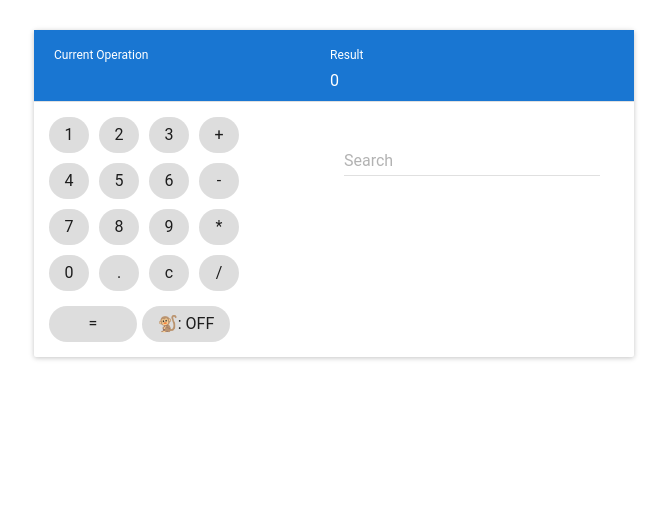
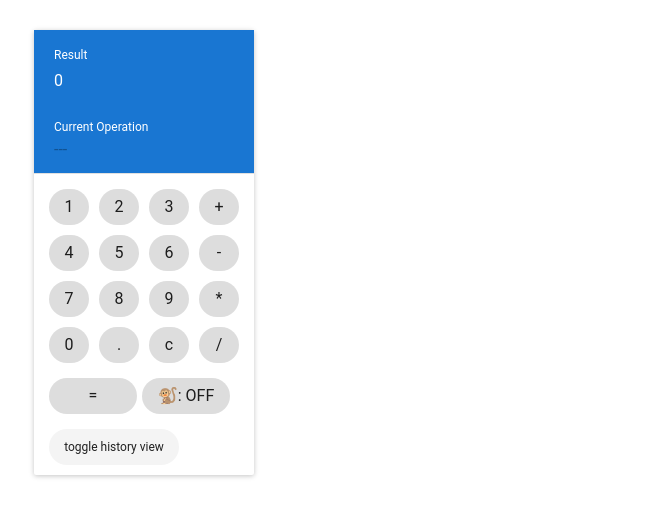
Before and after one commit to francois-b/monkey-calculator, a React app: page / in a window 1280 px wide. Shown: the top 516 px of the page, without its empty margins (4-671 px from the left). Built offline with nearby package versions, Linux system fonts and the light colour scheme.

Commit message:
Add toggle for history fields
CSS and markup still to be cleaned up!

```diff
--- a/calculator.css
+++ b/calculator.css
@@ -2,7 +2,6 @@
 #calculator {
   display: flex;
   flex-direction: column;
-  width: 600px;
   margin: 30px;
 }
 
--- a/src/components/calculator.jsx
+++ b/src/components/calculator.jsx
@@ -16,6 +16,7 @@ class App extends React.Component {
     super();
     this.state = {
       searchValue: null,
+      expanded: false,
     };
     this.handleOperationClick = this.handleOperationClick.bind(this);
     this.handleGoClick = this.handleGoClick.bind(this);
@@ -104,13 +105,40 @@ class App extends React.Component {
       );
     };
 
+    const calculatorWidth = this.state.expanded ? '600px' : '220px';
+    const calculatorflexDirection = this.state.expanded ? 'row' : 'column-reverse';
+
+    const getRightPanel = () => {
+      return (
+        <div id="keypad-right">
+          <div id="searchpad">
+            <TextField
+              floatingLabelText="Search"
+
+              onChange={this.handleChange}
+            />
+
+            <div style={{ overflowY: 'scroll', height: '100px' }}>
+              {this.renderHistory()}
+            </div>
+          </div>
+        </div>
+      );
+    };
+
     return (
-      <Paper id="calculator">
-        <div style={{ backgroundColor: '#1976D2' }}>
+      <Paper id="calculator" style={{ width: calculatorWidth }}>
+        <div style={{
+          backgroundColor: '#1976D2',
+          display: 'flex',
+          flexDirection: calculatorflexDirection,
+        }}
+        >
           <TextField
             value={`${this.props.calc.currentComputation}`}
             style={{ marginLeft: 20 }}
             inputStyle={{ color: 'white' }}
+            hintText="---"
             underlineShow={false}
             floatingLabelText="Current Operation"
             floatingLabelFixed
@@ -200,21 +228,22 @@ class App extends React.Component {
                 🐒: {this.props.calc.monkeyMode ? 'ON' : 'OFF'}
               </FlatButton>
             </div>
+            <FlatButton
+              onClick={() => { this.setState({ expanded: !this.state.expanded }); }}
+              style={{
+                width: '130px',
+                borderRadius: '25px',
+                backgroundColor: '#f4f4f4',
+                marginLeft: '5px',
+                marginTop: '10px',
+                fontSize: '12px',
+              }}
+            >
+              toggle history view
+            </FlatButton>
           </div>
 
-          <div id="keypad-right">
-            <div id="searchpad">
-              <TextField
-                floatingLabelText="Search"
-
-                onChange={this.handleChange}
-              />
-
-              <div style={{ overflowY: 'scroll', height: '100px' }}>
-                {this.renderHistory()}
-              </div>
-            </div>
-          </div>
+          {this.state.expanded ? getRightPanel() : ''}
         </div>
       </Paper>
     );
```
